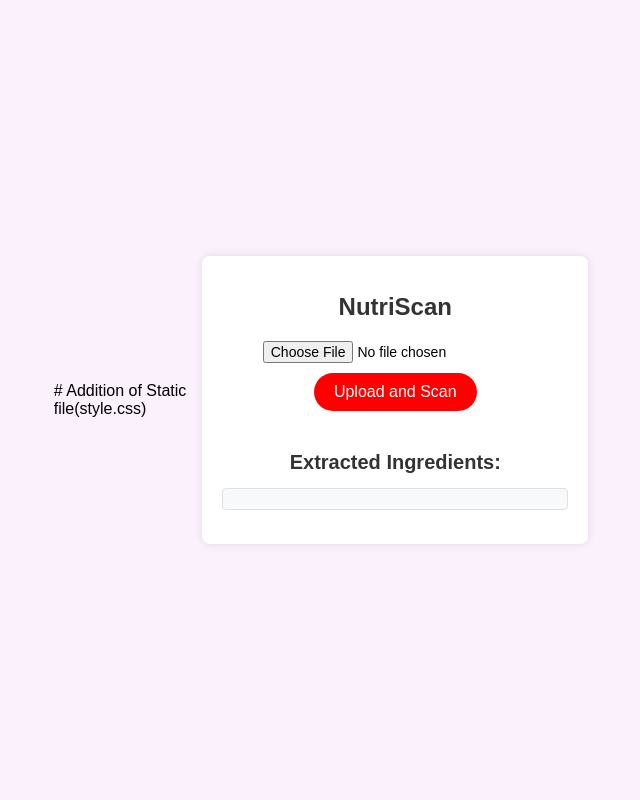
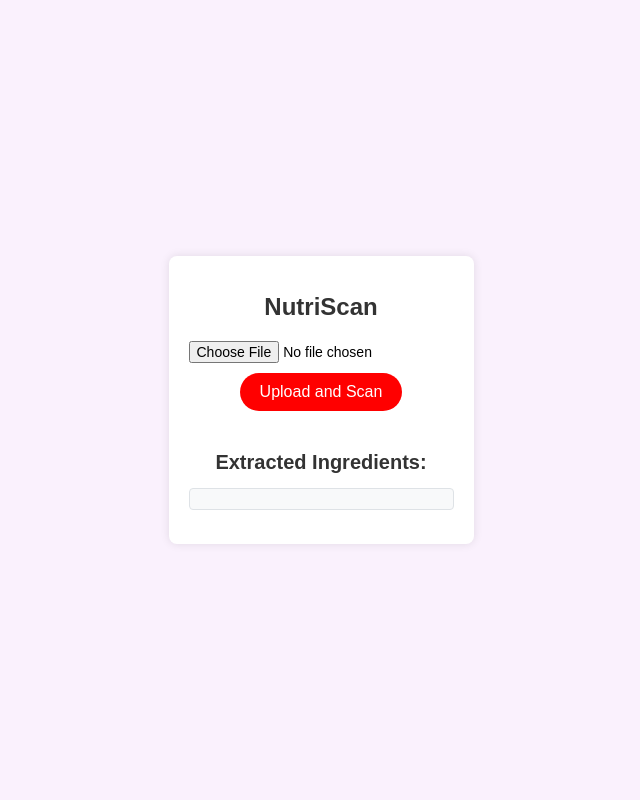
Before and after one commit to NAVI1739/SIH-Project, a Django app: page / in a window 1280 px wide. Shown: the whole page, without its empty margins (319-959 px from the left). Run offline with Django 5.2, Linux system fonts and the light colour scheme.

Commit message:
Update upload.html

```diff
--- a/ocr_app/templates/upload.html
+++ b/ocr_app/templates/upload.html
@@ -4,7 +4,6 @@
     <meta charset="UTF-8">
     <meta name="viewport" content="width=device-width, initial-scale=1.0">
     <title>NutriScan</title>
-    # Addition of Static file(style.css)
     {%load static %}
     <link rel="icon"  href={% static "KuchV.png" %}>
     <script src="https://code.jquery.com/jquery-3.6.0.min.js"></script>
```
